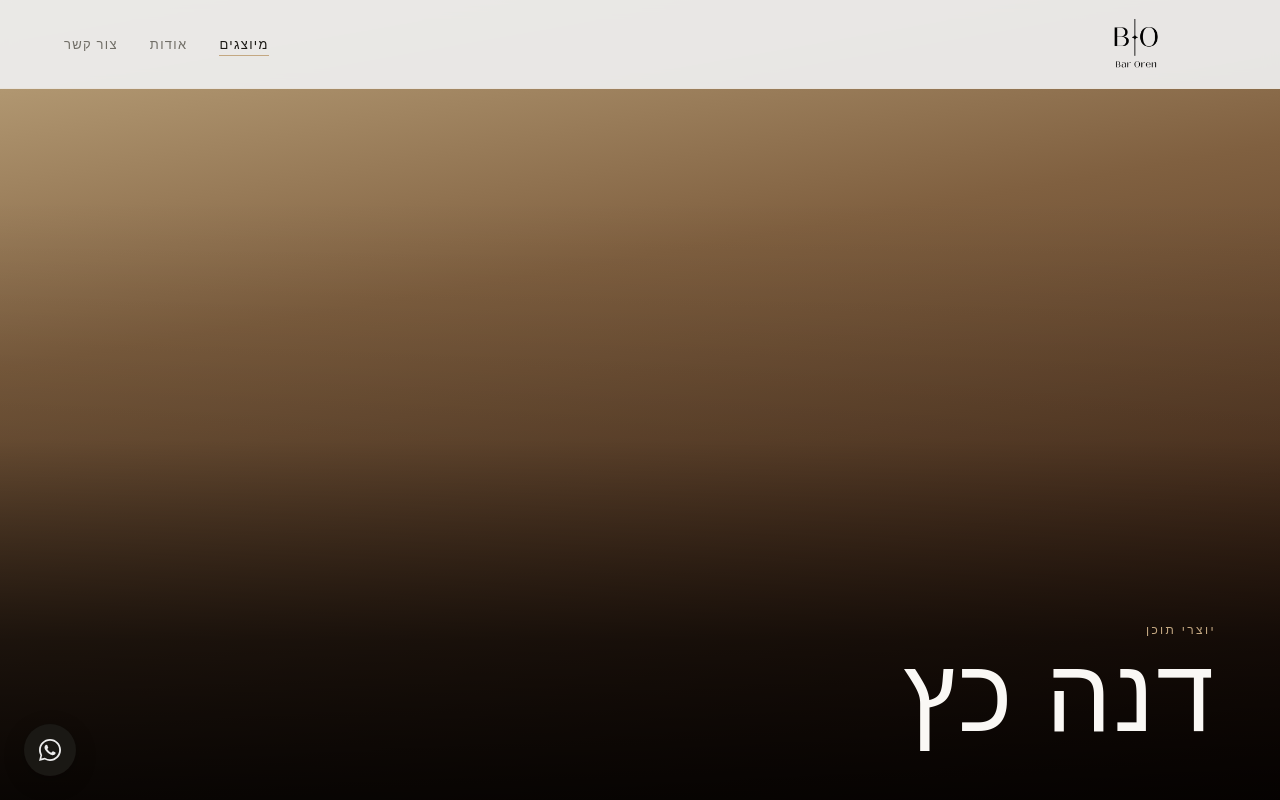
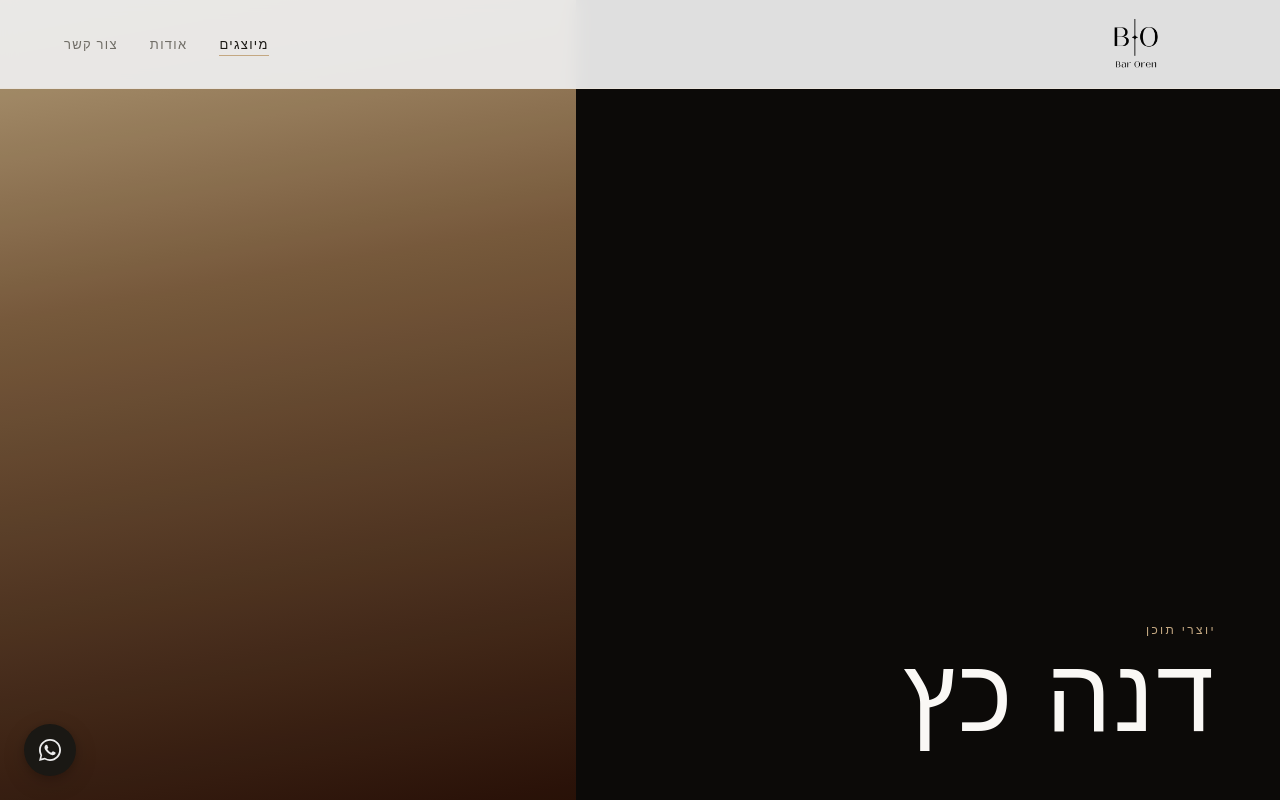
Before and after one commit to baroren298/bar-oren-agency, a Next.js app: page /talent/dana-katz in a window 1280 px wide. Shown: the top 800 px of the page. Built offline with nearby package versions, Linux system fonts and the light colour scheme; a web font is replaced by a local one.

Commit message:
Redesign talent profile hero layout

```diff
--- a/components/talent/ProfileHero.module.css
+++ b/components/talent/ProfileHero.module.css
@@ -73,7 +73,50 @@
   line-height: 0.92;
 }
 
-/* ─── Responsive ──────────────────────────────────────────────────────────── */
+/* ─── Desktop: editorial split layout ────────────────────────────────────── */
+
+@media (min-width: 769px) {
+  .hero {
+    flex-direction: row;
+    align-items: stretch;
+    /* warm near-black fills the text column */
+    background: #0c0a08;
+  }
+
+  /* Text column — inline-start side (right in RTL, left in LTR) */
+  .inner {
+    order: 1;
+    flex: 1 1 55%;
+    max-width: unset;
+    margin-inline: unset;
+    /* keep bottom-anchor within the column */
+    display: flex;
+    flex-direction: column;
+    justify-content: flex-end;
+  }
+
+  /* Image column — inline-end side (left in RTL, right in LTR) */
+  .bg {
+    position: relative; /* override absolute */
+    inset: unset;
+    flex: 0 0 45%;
+    order: 2;
+    overflow: hidden;
+  }
+
+  /* Tighter, more natural crop — let the portrait breathe */
+  .bgImage {
+    object-fit: cover;
+    object-position: center top;
+  }
+
+  /* Subtle uniform scrim; no directional gradient needed on constrained column */
+  .overlay {
+    background: rgba(0, 0, 0, 0.08);
+  }
+}
+
+/* ─── Mobile ──────────────────────────────────────────────────────────────── */
 
 @media (max-width: 768px) {
   .inner {
```
